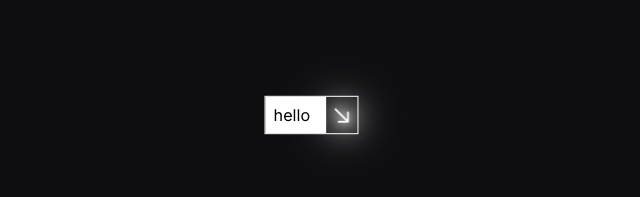
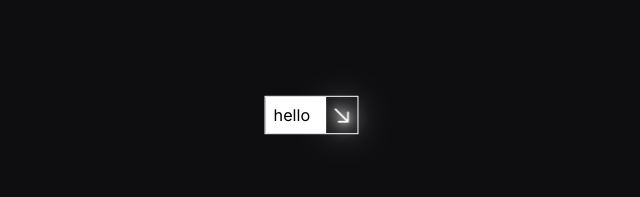
Before and after one commit to athena-server/athena-server.github.io, a Next.js app: page / in a window 1280 px wide. In both pictures the pointer is over the icon 670 px from the left and 115 px from the top of the page. Shown: the top 197 px of the page, without its empty margins (328-968 px from the left). Built offline with nearby package versions, Linux system fonts and the light colour scheme; a web font is replaced by a local one.

Commit message:
adjust shadow

```diff
--- a/src/components/Button/styles.module.css
+++ b/src/components/Button/styles.module.css
@@ -28,7 +28,7 @@
 }
 
 .glowEffect {
-    filter: drop-shadow(0 0 5px white) drop-shadow(0 0 10px white);
+    filter: drop-shadow(0 0 5px white) drop-shadow(0 0 7px white);
     transition: all 0.2s cubic-bezier(0.445, 0.05, 0.55, 0.95);
 }
 
@@ -70,7 +70,7 @@
 }
 
 .button:hover .glowEffect {
-    filter: drop-shadow(0 0 5px white) drop-shadow(0 0 10px white) drop-shadow(0 0 15px white) drop-shadow(0 0 20px white);
+    filter: drop-shadow(0 0 5px white) drop-shadow(0 0 10px white) drop-shadow(0 0 16px white);
 }
 
 /* ****************************** */
```
